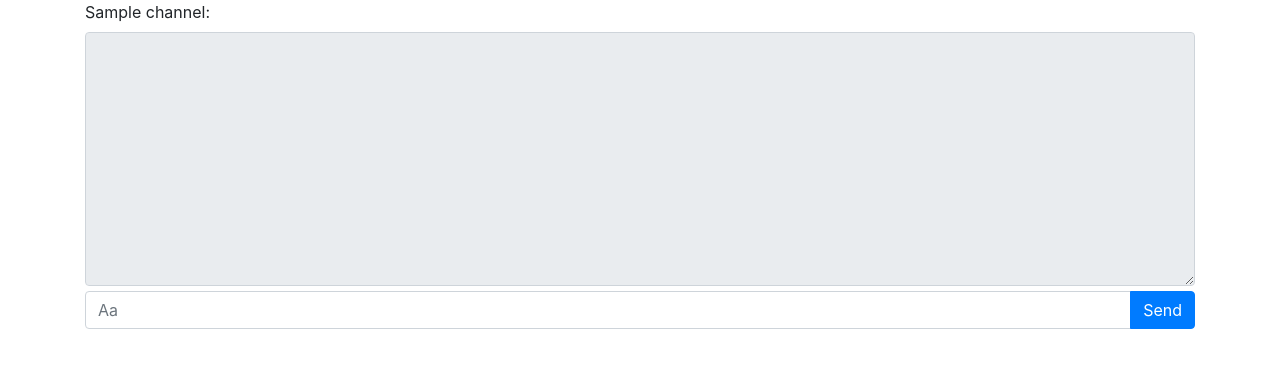
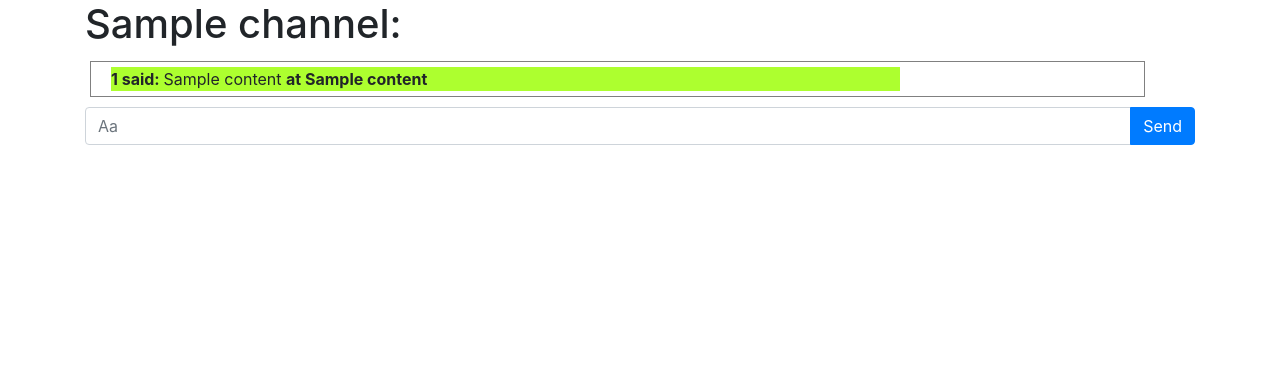
Before and after one commit to jmsmarques/SimpleChannelWebApp, a Flask app: template SimpleChannelWebApp/templates/channel.html in a window 1280 px wide. Shown: the part 56-424 px from the top of the page. Run offline with Flask 2, Linux system fonts and the light colour scheme; the template is opened without the code that fills it: most values are stand-ins (such as "Sample title", 1, 10 or a date in 2020); some libraries are stand-ins or nearby versions.

Commit message:
session and messages working working on personal touch

```diff
--- a/SimpleChannelWebApp/application.py
+++ b/SimpleChannelWebApp/application.py
@@ -19,10 +19,14 @@ created_channels = {"Channel 1": [("Marta", "Isto é fixe"),("Isabel","Pois é!"
 def index():
     try:
         if session['user'] != None:
+            if(session['channel'] != None):
+                return channel(session['channel'])
+            else:
+                return channels()
+        else:
             return render_template("index.html")
-        else:
-            return channels()
-    except Exception:
+    except Exception as e:
+        print(f"execption {e}")
         return render_template("index.html")
 
 @app.route("/login", methods=["POST"])
@@ -33,12 +37,14 @@ def login():
 
 @app.route("/channels")
 def channels():
+    print(session['user'])
+    session['channel'] = None
     return render_template("channels.html", user=session['user'], channels=created_channels.keys())
 
 @app.route("/channels/<string:channel>")
 def channel(channel):
-
-    return render_template("channel.html", channel=channel)
+    session['channel'] = channel
+    return render_template("channel.html", channel=channel, channel_content=created_channels[channel], user=session['user'])
 
 @app.route("/get_messages/<string:channel>")
 def get_messages(channel):
@@ -63,8 +69,7 @@ def send_message(data):
     timestamp = data['timestamp']
 
     created_channels[channel].append((sender, message, timestamp))
-
-    while created_channels[channel][100] != None:
+    while len(created_channels[channel]) > 100:
         created_channels[channel].pop(0)
 
-    emit("receive message", {'message': message, 'sender': sender, 'channel': channel}, broadcast=True)
+    emit("receive message", {'message': message, 'sender': sender, 'channel': channel, 'timestamp': timestamp}, broadcast=True)
--- a/SimpleChannelWebApp/static/css/styles.css
+++ b/SimpleChannelWebApp/static/css/styles.css
@@ -24,6 +24,14 @@
   margin-top: 10px;
 }
 
+#chat-area .my-line, #chat-area .line {
+  margin-inline: 20px;
+  margin-top: 5px;
+  margin-bottom: 5px;
+  display: block;
+  max-width: 75%;
+}
+
 #messages {
   display: inline;
 }
@@ -32,4 +40,18 @@
   margin-top: 5px;
 }
 
+#chat-area {
+  display: inline-block;
+  margin: 5px;
+  position: relative;
+  border: 1px solid grey;
+  width: 95%;
+}
+#chat-area .line {
+  background-color: greenyellow;
+}
+#chat-area .my-line {
+  background-color: #9f9fdb;
+}
+
 /*# sourceMappingURL=styles.css.map */
--- a/SimpleChannelWebApp/static/js/channel.js
+++ b/SimpleChannelWebApp/static/js/channel.js
@@ -4,17 +4,32 @@ document.addEventListener('DOMContentLoaded', () => {
     var socket = io.connect(location.protocol + '//' + document.domain + ':' + location.port);
 
     const channel = localStorage.getItem('channel');
+    const user = localStorage.getItem('user');
 
     socket.on('receive message', data => {
         if(data["channel"] == channel) {
-            let sender = data["sender"];
             let user = localStorage.getItem('user');
 
-            // if(sender != user) {
-                let message = data["message"];
-                let content = sender + " said: " + message;
+            const msg = document.createElement("div");
 
-                document.querySelector("#chat-area").append(content);
+            const sender = document.createElement("b");
+            if(data["sender"] != user) {
+                msg.setAttribute("class", "row line");
+                sender.innerHTML = data["sender"] + " said: ";
+            }
+            else {
+                msg.setAttribute("class", "row my-line");
+                sender.innerHTML = "You said: ";
+            }
+
+            const timestamp = document.createElement("b");
+            timestamp.innerHTML = " at " + data["timestamp"];
+
+            msg.append(sender);
+            msg.innerHTML += data["message"];
+            msg.append(timestamp);
+
+            document.querySelector("#chat-area").append(msg);
             // }
         }
     });
@@ -22,10 +37,10 @@ document.addEventListener('DOMContentLoaded', () => {
     function sendMessage() {
         let msgContent = document.querySelector("#message-content");
         let message = msgContent.value;
-        let user = localStorage.getItem('user');
-        let channel = channel;
+        let timestamp = new Date(Number(Date.now())).toString();
+        timestamp = timestamp.split(' ').slice(1, 5).join(' ');
 
-        socket.emit('send message', {"sender": user, "message": message, "channel": channel, "timestamp": Date.now()});
+        socket.emit('send message', {"sender": user, "message": message, "channel": channel, "timestamp": timestamp});
         msgContent.value = "";
 
         // document.querySelector("#chat-area").append(content);
--- a/SimpleChannelWebApp/static/sass/channel/channel.scss
+++ b/SimpleChannelWebApp/static/sass/channel/channel.scss
@@ -1,3 +1,14 @@
+$margin-line-horizontal: 20px;
+$margin-line-top: 5px;
+
+%line-def {
+    margin-inline: $margin-line-horizontal;
+    margin-top: $margin-line-top;
+    margin-bottom: $margin-line-top;
+    display: block;
+    max-width: 75%;
+}
+
 #messages {
     display: inline;
 }
@@ -5,3 +16,21 @@
 #message-to-send {
     margin-top: 5px;
 }
+
+#chat-area {
+    display: inline-block;
+    margin: 5px;
+    position: relative;
+    border: 1px solid grey;
+    width: 95%;
+
+    .line {
+        @extend %line-def;
+        background-color: greenyellow;
+    }
+
+    .my-line {
+        @extend %line-def;
+        background-color: rgb(159, 159, 219);
+    }
+}
--- a/SimpleChannelWebApp/templates/channel.html
+++ b/SimpleChannelWebApp/templates/channel.html
@@ -10,9 +10,15 @@
 
 {% block title %}{{ channel }}{% endblock %}
 {% block body %}
-    <div id="messages" class="form-group">
-        <label for="comment">{{ channel }}:</label>
-        <textarea id="chat-area" class="form-control" rows="10" id="chat" readonly></textarea>
+    <h1>{{ channel }}:</h1>
+    <div id="chat-area" class="row">
+        {% for content in channel_content %}
+            {% if user == content[0] %}
+                <div class="row my-line"><b>You said: </b>{{ content[1] }} <b>at {{ content[2] }}</b></div>
+            {% else %}
+                <div class="row line"><b>{{ content[0] }} said: </b>{{ content[1] }} <b>at {{ content[2] }}</b></div>
+            {% endif %}
+        {% endfor %}
     </div>
     <div id="message-to-send" class="input-group">
         <input id="message-content" type="text" class="form-control" placeholder="Aa">
```
Also changed, not shown: 1 other file.
